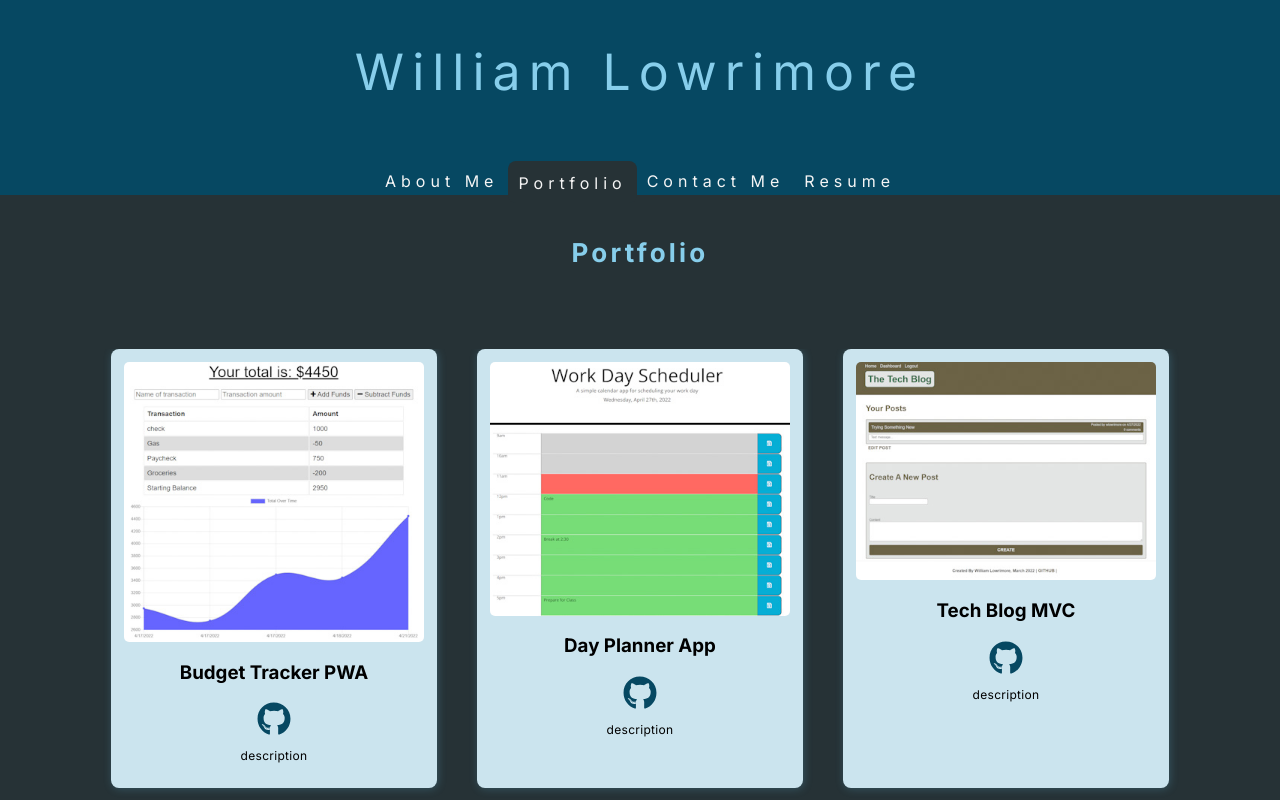
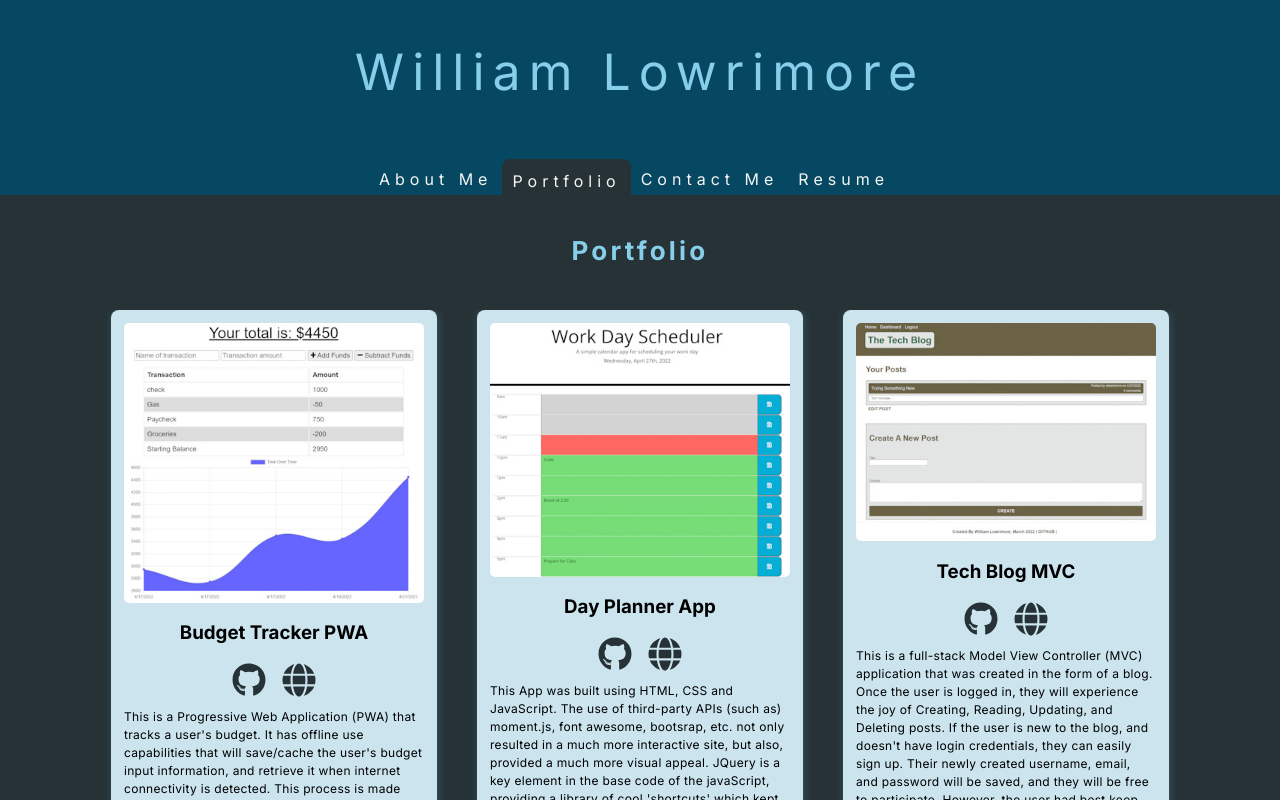
Before and after one commit to wlowrimore/wdl_vandy_bc_react_portfolio_2022, a React (Create React App) app: page / in a window 1280 px wide. Both pictures are taken after a click on the element "Portfolio". Shown: the top 800 px of the page. Built offline with nearby package versions, Linux system fonts and the light colour scheme.

Commit message:
beginning resume

```diff
--- a/src/components/Navbar.js
+++ b/src/components/Navbar.js
@@ -8,7 +8,7 @@ function Navbar(props) {
       <h2>William Lowrimore</h2>
       <nav className="--nav">
         <ul>
-          <li className={currentTab === "about" ? "navActive" : "mx-0"}>
+          <li className={currentTab === "about" ? "navActive" : "mx-2s"}>
             <span onClick={() => setCurrentTab("about")}>About Me</span>
           </li>
           <li className={currentTab === "portfolio" ? "navActive" : "mx-2"}>
--- a/src/components/Project.js
+++ b/src/components/Project.js
@@ -1,5 +1,5 @@
 import React from "react";
-import { FaGithub } from "react-icons/fa";
+import { FaGithub, FaGlobe } from "react-icons/fa";
 
 export default function Project(props) {
   console.log(props);
@@ -8,9 +8,14 @@ export default function Project(props) {
       <img src={props.image} alt="image" />
       <div className="info-group">
         <h3>{props.name}</h3>
-        <a href={props.repo}>
-          <FaGithub></FaGithub>
-        </a>
+        <div className="project-links">
+          <a href={props.repo}>
+            <FaGithub></FaGithub>
+          </a>
+          <a href={props.live}>
+            <FaGlobe></FaGlobe>
+          </a>
+        </div>
         <p>{props.description}</p>
       </div>
     </div>
--- a/src/components/ProjectPage.js
+++ b/src/components/ProjectPage.js
@@ -4,48 +4,86 @@ import Project from "./Project";
 export default function ProjectPage() {
   return (
     <section className="projects" id="portfolio">
-      <h2 className="project-head">Portfolio</h2>
+      <h1 className="project-head">Portfolio</h1>
       <div className="projects">
         <Project
           image={require("../images/budget_tracker_pwa.jpg")}
           name="Budget Tracker PWA"
           repo="https://github.com/wlowrimore/Vandy-bc-PWA-Budget-Tracker-Chlng-19-2022"
-          description="description"
+          live="https://tranquil-shore-61237.herokuapp.com/"
+          description="This is a Progressive Web Application (PWA) that tracks a user's budget.
+          It has offline use capabilities that will save/cache the user's budget input information,
+          and retrieve it when internet connectivity is detected. This process is made possible by
+          the use of a 'service worker' and a local storage in an IndexedDB."
         />
 
         <Project
           image={require("../images/day_planner.jpg")}
           name="Day Planner App"
           repo="https://github.com/wlowrimore/vandy-bc-weeklyp-2022"
-          description="description"
+          live="https://wlowrimore.github.io/vandy-bc-weeklyp-2022/"
+          description="This App was built using HTML, CSS and JavaScript. The use of third-party
+          APIs (such as) moment.js, font awesome, bootsrap, etc. not only resulted in a much more
+          interactive site, but also, provided a much more visual appeal. JQuery is a key
+          element in the base code of the javaScript, providing a library of cool 'shortcuts' which kept
+          the code neat, clean, and minimal. The Day Planner App is a fully functioning hourly planner
+          that recognizes time slots, and tracks the current time of day to assign a reference of the
+          past, present and future times. Each pretense is assigned a color code. These color codes
+          change according to real time. All tasks are stored in local storage so they can be accesssed
+          even after the page has been closed and reopened, or simply refreshed. The date at the head
+          of the document is also displayed in real time, so the date will change in real time, as well."
         />
 
         <Project
           image={require("../images/tech_blog_mvc.jpg")}
           name="Tech Blog MVC"
           repo="https://github.com/wlowrimore/Vandy-bc-2022-MVC-Tech-Blog-Chlng-14"
-          description="description"
+          live="https://serene-springs-59438.herokuapp.com/"
+          description="This is a full-stack Model View Controller (MVC) application that was created in
+          the form of a blog. Once the user is logged in, they will experience the joy of Creating, Reading,
+          Updating, and Deleting posts. If the user is new to the blog, and doesn't have login credentials,
+          they can easily sign up. Their newly created username, email, and password will be saved, and they
+          will be free to participate. However, the user had best keep moving! The session is timed, and
+          after 2 minutes of idle time, the user is automatically signed out and must sign back in to
+          continue. Each post can receive comments from other users, and displays the posts' username
+          and timestamp of the date the post was created."
         />
 
         <Project
           image={require("../images/pizza_hunt.jpg")}
           name="Pizza Hunt MVC"
           repo="https://github.com/wlowrimore/pizza-hunt"
-          description="description"
+          live="https://pacific-ravine-27277.herokuapp.com/"
+          description="Pizza Hunt is a social media recipe app where users can create custom pizzas, add
+          comments to recipes, and create threads within those comments. The front-end for Pizza Hunt was
+          provided, and my task was to add back-end functionality to it. This app uses MongoDB, a document-based
+          NoSQL database, and Mongoose, an Object-Document Mapper, to work with unstructured data. IndexedDB,
+          a NoSQL client-side storage API in the browser, was used in this application."
         />
 
         <Project
           image={require("../images/horiseon_refractor.jpg")}
           name="Horiseon SEO"
           repo="https://github.com/wlowrimore/vu-bc-12-2021-horiseon"
-          description="description"
+          live="https://wlowrimore.github.io/vu-bc-12-2021-horiseon/"
+          description="The Horiseon site was provided with a code base that needed to be refractored in order
+          to be more accessible. I uptdated the code to a more semantic HTML scripting. Also, I added alts
+          to .jpg links, located and fixed any broken links, and organizing the code to insure a cognitive flow
+          while navigating and reading. Consolidating CSS elements and properties to create an even distribution
+          for ease of access. Organizing CSS as such to reflect the HTML flow. Descriptive comments were added to,
+          both, HTML and CSS for location clarity. I created a README.md which contains TITLE, DESCRIPTION,
+          SCREENSHOT and LINKS. All code is clean and organized, and follows the 'SCOUT RULE'."
         />
 
         <Project
           image={require("../images/weather-dash.jpg")}
           name="Weather Dashboard"
           repo="https://github.com/wlowrimore/vandy_bc_weather_dash_chlng_06_2022"
-          description="description"
+          live="https://wlowrimore.github.io/vandy_bc_weather_dash_chlng_06_2022/"
+          description="The Weather Dashboard is an app that returns requested weather data from a Third-Party API
+          ( http://openweathermap.com ). The user searches for a city by city name. The current weather and 5-day
+          forecast for that city are then returned to a polished, mobile friendly UI. Included in the data are:
+          Temperature, Windspeed, Humidity, and UV Index."
         />
       </div>{" "}
     </section>
--- a/src/index.css
+++ b/src/index.css
@@ -7,7 +7,7 @@ body {
   flex-wrap: wrap;
   flex-direction: column;
   margin: 0;
-  min-height: 100vh;
+  height: 100%;
   background-color: #263236;
   font-family: 'Inter', sans-serif;
 }
@@ -38,7 +38,7 @@ ul {
   display: flex;
   flex-direction: row;
   list-style-type: none;
-  padding: 2px;
+  padding: 0 12px 0 0;
 }
 
 span {
@@ -53,10 +53,9 @@ span {
 span:hover {
   color: skyblue;
   background-color: #263236;
-  padding-top: -2px;
-  padding-right: -5px;
   border-radius: 8px;
   cursor: pointer;
+  transition: .6s;
 }
 
 nav .navactive {
@@ -67,147 +66,10 @@ nav .navactive {
 nav .navActive {
   display: flex;
   justify-content: center;
-  /* color: red; */
   background-color: #263236;
   padding-top: 2px;
   border-radius: 8px;
 }
-
-/* ________________________MEDIA QUERIES__________________________ */
-
-/* @media (max-width: 576px) {
-  .header h2 {
-    display: flex;
-    flex-wrap: wrap;
-    flex-direction: column;
-    justify-content: center;
-    align-items: center;
-    letter-spacing: .2rem;
-    color: white;
-  }
-
-  nav li {
-    display: flex;
-    flex-direction: row;
-    align-items: center;
-    font-size: 30px;
-    letter-spacing: .3rem;
-    color: white;
-  }
-
-  nav li:hover {
-    color: white;
-    background-color: #064862;
-    padding-top: 18px;
-  }
-
-  .about-body {
-    border: 2px solid #cbe4ee;
-    width: 100%;
-    padding: 8px -150px;
-    margin: 0;
-  }
-
-  .about p {
-    display: flex;
-    flex-direction: row;
-    font-family: sans-serif;
-    font-size: 26px;
-    font-weight: lighter;
-    color: whitesmoke;
-    line-height: 1.5;
-    letter-spacing: .3rem;
-  }
-
-  .about-title {
-    display: flex;
-    flex-direction: column;
-    justify-content: center;
-    width: 100%;
-    margin: 0;
-  }
-
-  .about h2 {
-    display: flex;
-    flex-direction: row;
-    justify-content: center;
-    font-family: 'Inter';
-    font-size: 38px;
-    font-weight: 900;
-    background-color: #cbe4ee;
-    color: #263236;
-    padding: 12px;
-    letter-spacing: .3rem;
-  }
-
-  .projects h2{
-    display: flex;
-    flex-direction: row;
-    color: #263236;
-    font-size: 38px;
-    justify-content: center;
-    width: 100%;
-    margin: 0;
-  }
-
-  .project-head {
-    display: flex;
-    flex-direction: row;
-    justify-content: center;
-    font-family: 'Inter';
-    font-size: 38px;
-    font-weight: 900;
-    background-color: #cbe4ee;
-    color: #263236;
-    padding: 12px;
-    letter-spacing: .3rem;
-  }
-
-
-  .container.contact {
-    background-color: #263236;
-    border-color: #263236;
-    box-shadow: none;
-    width: 800px;
-  }
-
-  .contact h1 {
-    color: white;
-  }
-
-  #contact.form {
-    background-color: #263236;
-  }
-
-  .button.btn {
-    color: #263236;
-    background-color: #263236;
-  }
-
-  svg.icon {
-    color: white;
-    background-color: #263236;
-    border: none;
-    margin: 0;
-    margin-bottom: -5px;
-
-    padding-left: 8px;
-    outline-style: none;
-
-  }
-
-  .svg.icon:hover {
-    color: #263236;
-    background-color: #263236;
-    margin:0;
-  }
-
-  .icon:active {
-    color: #263236;
-    background-color: #263236;
-    margin: 0;
-  }
-} */
 
 /* ____________________________ABOUT_____________________________ */
 
@@ -218,6 +80,13 @@ nav .navActive {
   padding: 20px;
   color: skyblue;
   letter-spacing: .2rem;
+}
+
+.container {
+  display: flex;
+  flex-direction: row;
+  justify-content: space-around;
+  margin: auto;
 }
 
 .about-body {
@@ -252,10 +121,12 @@ nav .navActive {
   overflow-y: auto;
 }
 
-.project-head {
+.projects h1 {
   color: skyblue;
   font-size: 26px;
-  padding: 20px;
+  margin-top: 40px;
+  margin-bottom: 4px;
+  padding: 0px;
   letter-spacing: .2rem;
 }
 
@@ -298,26 +169,33 @@ nav .navActive {
   font-size: 12px;
   letter-spacing: .3px;
   line-height: 1.5;
-  /* width: 310px; */
   color: #064862;
   margin-block: 3px;
   font-size: 12px;
   color: black;
 }
 
+.project-links a {
+  color: #263236;
+  padding: 8px;
+}
+
+.project-links a:hover {
+  color: gray;
+  transition: .4s;
+}
+
 /* ________________________________CONTACT__________________________________ */
 
 .container {
-  display: flex;
+  display: block;
   flex-direction: row;
-  justify-content: space-around;
+  justify-content: center;
   margin: auto;
-  /* box-shadow: 1px 1px 8px rgba(101, 191, 226, 0.25); */
 }
 
 .container h1 {
-  font-size: 24px;
-  font-weight: 900;
+  font-size: 26px;
   letter-spacing: .2rem
 }
 
@@ -329,7 +207,7 @@ nav .navActive {
   width: 50%;
   color: skyblue;
   background-color: #263236;
-  /* padding: 20px 20px; */
+  padding: 20px 20px;
   margin-top: 20px;
   border-radius: 5px;
   letter-spacing: .1rem;
@@ -372,15 +250,11 @@ textarea {
 button {
   width: 100%;
   margin-top: 20px;
-  /* background-color: #263236; */
-  /* border: 1px solid red; */
-  /* border-radius: 3px; */
 }
 
 .icon {
   width: 100%;
   font-size: 30px;
-  /* border-radius: 3px; */
   padding: 0;
   color: #263236;
   background-color: white;
@@ -404,102 +278,82 @@ button {
   background-color: #263236;
 }
 
-/* .project-display {
-  padding: 50px 55px;
-  display: inline-flex;
-  flex-wrap: wrap;
-} */
-
-/* .project-head { */
-
-
-  /* justify-content: center;
-  align-items: flex-start; */
-  /* font-weight: 900;
-  color: skyblue;
-  letter-spacing: .2rem;
-/* } */
-
-/* .project img {
-  padding-left: 50px;
-  cursor: pointer;
-}
-
-.project img:hover {
-
-}
-
-.project-body {
-  padding-left: 50px;
-  font-size: 22px;
-  color: #cbe4ee;
-}
-
-.project p {
-  font-size: 20px;
-  letter-spacing: .3px;
-  line-height: 1.5;
-  width: 310px;
-  padding-bottom: 20px;
-  color: skyblue;
-
-} */
-
 /* _______________________________RESUME SECTION_______________________________ */
 
 .resume {
   display: flex;
+  flex-direction: column;
+  align-items: center;
+  justify-content: center;
+  width: 100%;
+}
+
+.resume h1 {
+  display: flex;
   flex-wrap: wrap;
-  flex-direction: column;
-  justify-content: center;
-  align-items: center;
-  padding: 20px;
-  font-weight: 900;
   color: skyblue;
+  font-size: 26px;
+  margin-top: 40px;
+  margin-bottom: 14px;
+  padding: 0px;
   letter-spacing: .2rem;
 }
 
-.resume-title {
-  font-size: 26px;
+.resume h2 {
+  margin: 0;
+  padding-top: 20px;
 }
 
 .resume-body {
   display: flex;
   flex-direction: column;
+  height: 100vh;
+  width: 60%;
   color: #000;
   background-color: whitesmoke;
   padding: 20px;
   border: 2px solid #263236;
   border-radius: 8px;
-  justify-content: center;
+  justify-content: flex-start;
   align-items: center;
   margin: 20px 4px;
+  line-height: 0;
 }
 
-.resume h3 {
-  font-family: arial;
-  font-size: 30px;
+.resume-contact-info {
+  display: flex;
+  flex-direction: column;
+  align-items: center;
+  line-height: 1.7;
+}
 
+.resume-contact-info > a {
+  text-decoration: none;
+  color: darkblue;
 }
+
+.resume-contact-info >a:hover {
+  color: black;
+  background-color: gray;
+  padding: 0 6px;
+  border: 1px solid gray;
+  border-radius: 14px;
+  letter-spacing: 2px;
+}
+
+
 
 /* ____________________________FOOTER_____________________________ */
 
-.ftr-pos {
+.footer {
+  width: 100%;
   display: flex;
-  flex-wrap: wrap;
   flex-direction: row;
-  width: 100%;
-  overflow: hidden;
-}
-
-.footer {
-  display: flex;
   flex-wrap: wrap;
   justify-content: space-between;
   align-items: center;
   padding: 0 200px;
   margin-top: 40px;
-  width: 100%;
   background-color: #cbe4ee;
 }
 
@@ -524,6 +378,7 @@ button {
 
 .footer a:hover {
   color: royalblue;
+  transition: .4s;
 }
 
 .svg {
```
Also changed, not shown: src/components/ResumePage.js (+10 -5 lines).
